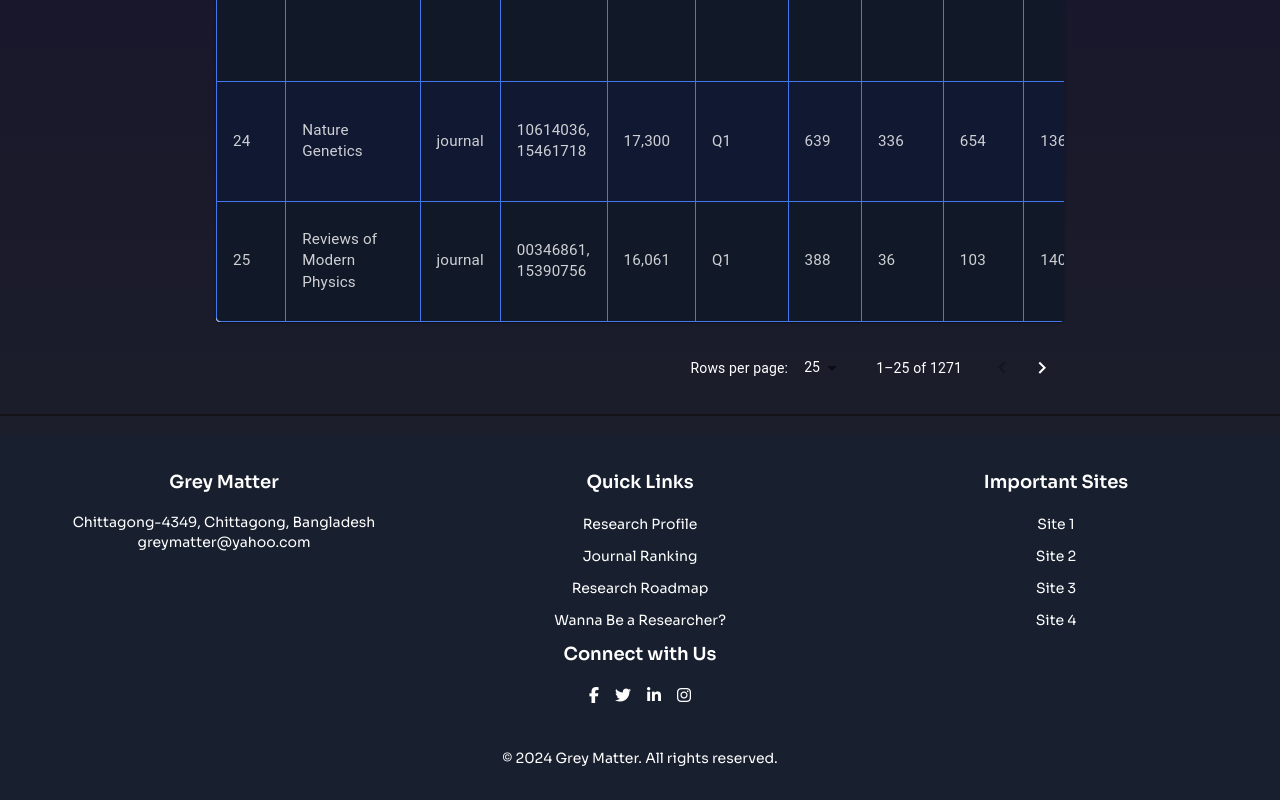
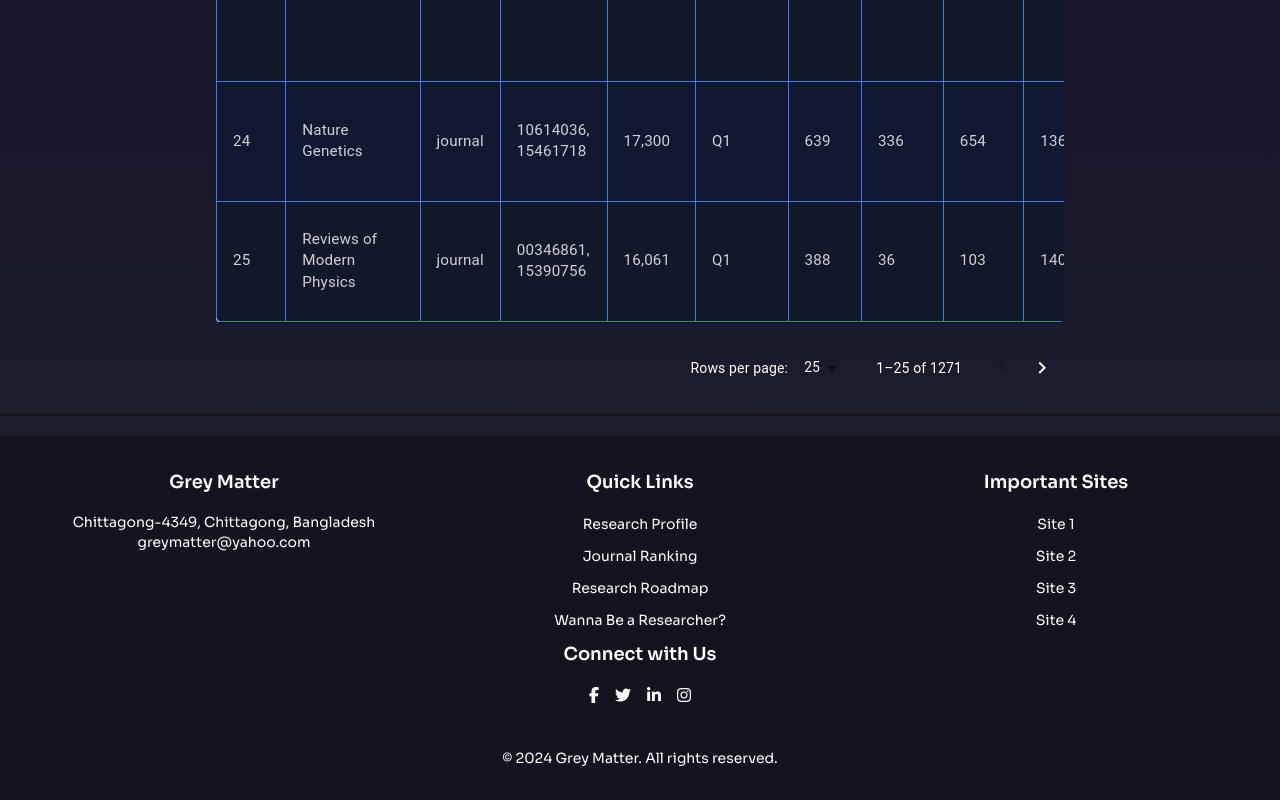
Before and after one commit to pr0ximaCent/Grey-Matter, a React (Vite) app: page /journal-ranking in a window 1280 px wide. Shown: the part 4844-5644 px from the top of the page. Built offline with nearby package versions, Linux system fonts and the light colour scheme.

Commit message:
footer color fixed

```diff
--- a/src/components/Footer.jsx
+++ b/src/components/Footer.jsx
@@ -1,6 +1,6 @@
 const Footer = () => {
   const footerStyle = {
-    backgroundColor: '#181f2e',
+    backgroundColor: '#15131E',
     color: 'white',
     padding: '2rem 0',
   };
```
